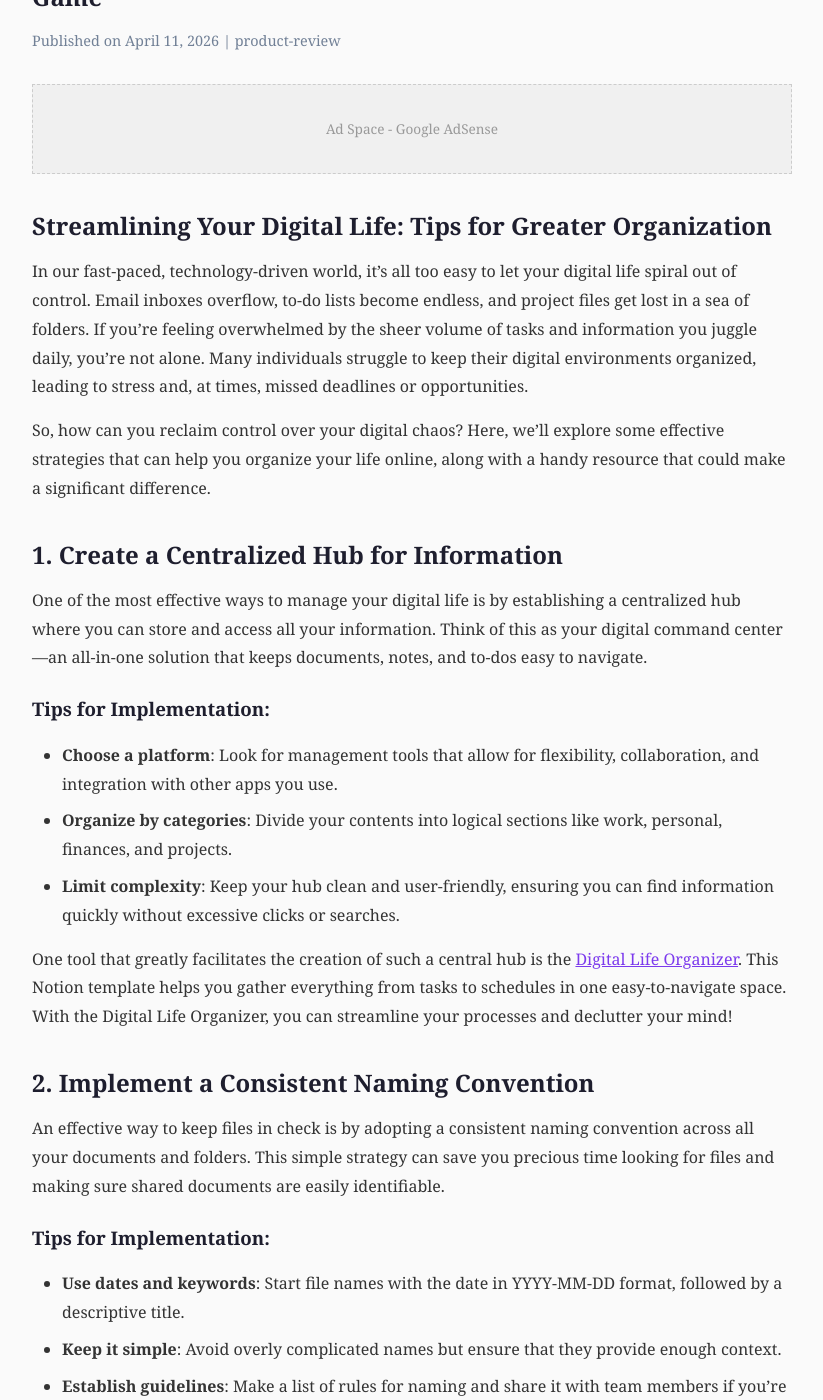
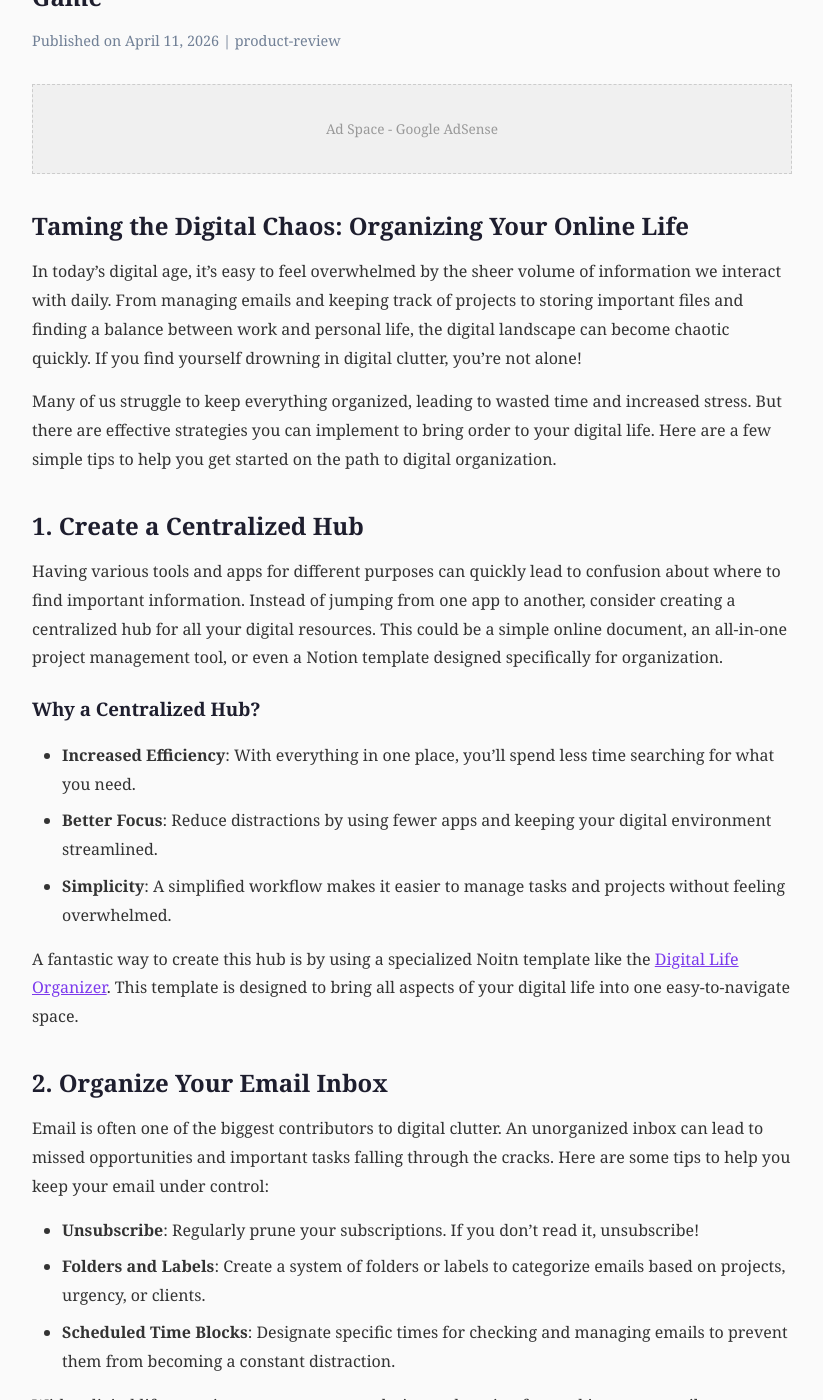
Before and after one commit to Kkumakkuma/TechSimplified, a Jekyll site: the page built from _posts/2026-04-11-how-a-digital-life-organizer-can-transform-your-technology-game.md, in a window 1280 px wide and 1400 px high, scrolled down 276 px. Shown: the whole window, without its empty margins (228-1051 px from the left). Built offline with Jekyll 4.4.1, drawn with Linux system fonts in a browser that asks for light colours; comment, search, counter and statistics services are not loaded; some of the changed text lies outside the part shown.

Commit message:
Auto-publish new article 2026-04-11-2237

```diff
--- a/_posts/2026-04-11-how-a-digital-life-organizer-can-transform-your-technology-game.md
+++ b/_posts/2026-04-11-how-a-digital-life-organizer-can-transform-your-technology-game.md
@@ -1,74 +1,73 @@
 ---
 layout: post
 title: "How a Digital Life Organizer Can Transform Your Technology Game"
-date: 2026-04-11 04:25:56 +0000
+date: 2026-04-11 22:37:38 +0000
 categories: [product-review]
 description: "Organize your entire digital life in one place."
 ---
 
-# Streamlining Your Digital Life: Tips for Greater Organization
+# Taming the Digital Chaos: Organizing Your Online Life
 
-In our fast-paced, technology-driven world, it’s all too easy to let your digital life spiral out of control. Email inboxes overflow, to-do lists become endless, and project files get lost in a sea of folders. If you’re feeling overwhelmed by the sheer volume of tasks and information you juggle daily, you’re not alone. Many individuals struggle to keep their digital environments organized, leading to stress and, at times, missed deadlines or opportunities.
+In today’s digital age, it’s easy to feel overwhelmed by the sheer volume of information we interact with daily. From managing emails and keeping track of projects to storing important files and finding a balance between work and personal life, the digital landscape can become chaotic quickly. If you find yourself drowning in digital clutter, you’re not alone!
 
-So, how can you reclaim control over your digital chaos? Here, we’ll explore some effective strategies that can help you organize your life online, along with a handy resource that could make a significant difference.
+Many of us struggle to keep everything organized, leading to wasted time and increased stress. But there are effective strategies you can implement to bring order to your digital life. Here are a few simple tips to help you get started on the path to digital organization.
 
-## 1. Create a Centralized Hub for Information
+## 1. Create a Centralized Hub
 
-One of the most effective ways to manage your digital life is by establishing a centralized hub where you can store and access all your information. Think of this as your digital command center—an all-in-one solution that keeps documents, notes, and to-dos easy to navigate.
+Having various tools and apps for different purposes can quickly lead to confusion about where to find important information. Instead of jumping from one app to another, consider creating a centralized hub for all your digital resources. This could be a simple online document, an all-in-one project management tool, or even a Notion template designed specifically for organization.
 
-### Tips for Implementation:
-- **Choose a platform**: Look for management tools that allow for flexibility, collaboration, and integration with other apps you use.
-- **Organize by categories**: Divide your contents into logical sections like work, personal, finances, and projects.
-- **Limit complexity**: Keep your hub clean and user-friendly, ensuring you can find information quickly without excessive clicks or searches.
+### Why a Centralized Hub?
 
-One tool that greatly facilitates the creation of such a central hub is the [Digital Life Organizer](https://smarttemplatesell.gumroad.com/l/digital-organizer). This Notion template helps you gather everything from tasks to schedules in one easy-to-navigate space. With the Digital Life Organizer, you can streamline your processes and declutter your mind!
+- **Increased Efficiency**: With everything in one place, you’ll spend less time searching for what you need.
+- **Better Focus**: Reduce distractions by using fewer apps and keeping your digital environment streamlined.
+- **Simplicity**: A simplified workflow makes it easier to manage tasks and projects without feeling overwhelmed.
 
-## 2. Implement a Consistent Naming Convention
+A fantastic way to create this hub is by using a specialized Noitn template like the [Digital Life Organizer](https://smarttemplatesell.gumroad.com/l/digital-organizer). This template is designed to bring all aspects of your digital life into one easy-to-navigate space.
 
-An effective way to keep files in check is by adopting a consistent naming convention across all your documents and folders. This simple strategy can save you precious time looking for files and making sure shared documents are easily identifiable.
+## 2. Organize Your Email Inbox
 
-### Tips for Implementation:
-- **Use dates and keywords**: Start file names with the date in YYYY-MM-DD format, followed by a descriptive title.
-- **Keep it simple**: Avoid overly complicated names but ensure that they provide enough context.
-- **Establish guidelines**: Make a list of rules for naming and share it with team members if you’re collaborating.
+Email is often one of the biggest contributors to digital clutter. An unorganized inbox can lead to missed opportunities and important tasks falling through the cracks. Here are some tips to help you keep your email under control:
 
-A great way to implement naming conventions is through the structure provided by the Digital Life Organizer. This template assists in maintaining consistency across all your documents, keeping you organized with minimal effort.
+- **Unsubscribe**: Regularly prune your subscriptions. If you don’t read it, unsubscribe!
+- **Folders and Labels**: Create a system of folders or labels to categorize emails based on projects, urgency, or clients.
+- **Scheduled Time Blocks**: Designate specific times for checking and managing emails to prevent them from becoming a constant distraction.
 
-## 3. Utilize Task Management Systems
+With a digital life organizer, you can create a designated section for tracking your email communications and follow-ups, keeping you on top of important conversations.
 
-Ignoring or forgetting tasks can lead to major setbacks in both personal and professional lives. Task management systems are essential for tracking what you need to get done and when. Whether it’s managing projects, setting deadlines, or just ensuring that the little things get completed, a good task management tool can work wonders.
+## 3. Use a Task Management System
 
-### Tips for Implementation:
-- **Choose your type**: Decide between digital task lists, kanban boards, or calendar systems based on what works best for you.
-- **Prioritize**: Make sure to categorize tasks based on urgency and importance using systems like the Eisenhower Matrix.
-- **Review regularly**: Set aside time each week to review your tasks and reflect on what needs to change.
+Ever feel like you’re juggling a million tasks at once? A robust task management system can help you prioritize, delegate, and track tasks effectively. Here are a few strategies for managing your tasks:
 
-For a well-rounded task management experience, the [Digital Life Organizer](https://smarttemplatesell.gumroad.com/l/digital-organizer) integrates task lists seamlessly into your organizational structure. It allows you to visualize your entire workload, ensuring nothing slips through the cracks.
+- **Choose a Method**: Whether you prefer a kanban board approach or a simple to-do list, select a method that works best for you.
+- **Set Deadlines**: Assign deadlines to tasks to help maintain focus and urgency.
+- **Break Down Projects**: Divide larger projects into smaller, manageable tasks to avoid feeling overwhelmed.
 
-## 4. Regularly Declutter Your Digital Space
+A Notion template, like the [Digital Life Organizer](https://smarttemplatesell.gumroad.com/l/digital-organizer), provides built-in task management features. You can set deadlines, track progress, and even add priorities in a way that visually organizes your workload.
 
-Just like you would regularly clean out clutter in your physical space, it’s essential to do the same in your digital environment. Regular decluttering not only reduces anxiety but also improves productivity.
+## 4. Utilize Cloud Storage for Easy Access
 
-### Tips for Implementation:
-- **Schedule decluttering sessions**: Set a monthly reminder to go through your files, emails, and bookmarks to discard what is no longer useful.
-- **Adopt a “one in, one out” rule**: For every new file or application added, consider deleting one that you no longer need.
-- **Use search features**: Take advantage of built-in search functions to quickly locate items you can delete or archive.
+Managing files digitally often means dealing with different types of documents, photos, and videos stored across various devices. To keep everything accessible, cloud storage solutions like Google Drive or Dropbox can be incredibly valuable. Here are some ways to optimize your use of cloud storage:
 
-The Digital Life Organizer comes in handy here as well, providing a straightforward framework for tracking what needs to stay and what should go. With its organized layout, you can easily see the items you need to review, making it easier to maintain a tidy digital space.
+- **Organize by Folders**: Create a clear folder structure that mirrors your physical organization or project outlines.
+- **Share Wisely**: Only share files with those who need access to maintain control over your documents.
+- **Regular Backups**: Schedule backups to ensure you don’t lose any important data.
 
-## 5. Make Use of Automation Tools
+By incorporating a digital organizer into your cloud storage strategy, you can easily link relevant files to tasks, making it simple to access what you need when you need it.
 
-In an age where technology can help us do more in less time, automation is key to making your digital life easier. From automatically sorting incoming emails to setting reminders, there are countless tools that can help manage repetitive tasks.
+## 5. Archive and declutter regularly
 
-### Tips for Implementation:
-- **Invest in automation tools**: Tools like IFTTT or Zapier can help connect different applications and automate workflows seamlessly.
-- **Leverage built-in features**: Don't overlook the capabilities of tools you already use—many have automation features that can be configured to save you time.
-- **Consistency is crucial**: Once you set up an automated system, consistently monitor it to ensure it’s working effectively.
+Digital decluttering shouldn’t be a one-time task but an ongoing process. Schedule regular clean-up sessions to review, archive, or delete old files and emails. You might consider:
 
-Automation can be integrated into your workflow using the Digital Life Organizer. The template simplifies connections between your tasks and schedules, allowing you to focus on more important aspects of your life.
+- **Monthly Check-ins**: Set aside a time each month to reassess your digital space.
+- **Digital Spring Cleaning**: At least once a year, perform a thorough review to check for outdated or unnecessary items.
+- **Utilize Archiving Tools**: Use tools that can help you archive old emails and files so they are stored safely without taking up space in your active folders.
+
+Integrating the [Digital Life Organizer](https://smarttemplatesell.gumroad.com/l/digital-organizer) can help keep your archived information accessible while allowing you to focus on more immediate tasks.
 
 ## Conclusion
 
-Achieving balance and efficiency in your digital life requires intentionality and the right set of tools. By creating a centralized hub, establishing a naming convention, utilizing task management systems, regularly decluttering, and making effective use of automation, you’ll be well on your way to a more organized digital existence.
+Taking control of your digital life is entirely achievable, but it starts with building the right systems. Implementing strategies such as creating a centralized hub, organizing emails, utilizing task management systems, and regularly decluttering can dramatically simplify your life.
 
-If you’re looking for a seamless solution to help you implement these strategies, the [Digital Life Organizer](https://smarttemplatesell.gumroad.com/l/digital-organizer) might just be the tool you need. For just $6.99, it’s an investment in your peace of mind and productivity, allowing you to organize your entire digital life in one place. Give it a try and take the first step towards a more streamlined and stress-free existence!
+Consider using tools that enhance your organization efforts and reduce stress. The [Digital Life Organizer](https://smarttemplatesell.gumroad.com/l/digital-organizer) is a practical solution for anyone looking to streamline their digital activities. By investing in this template, you can pave your way to a more organized and efficient digital life, alleviating the chaos that often accompanies our online experiences.
+
+With the right strategies and tools in hand, you can turn your digital chaos into a well-structured haven of productivity. Give it a try and see just how much easier managing your digital life can be!
```
